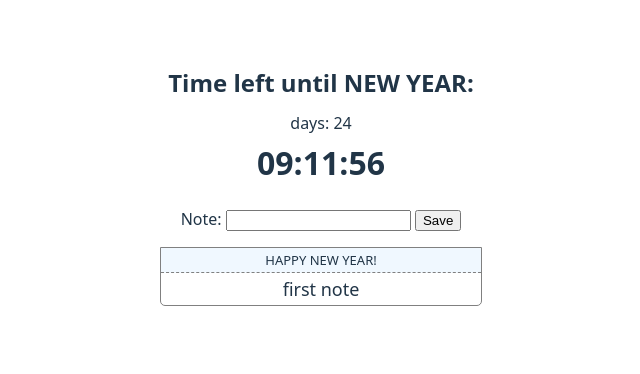
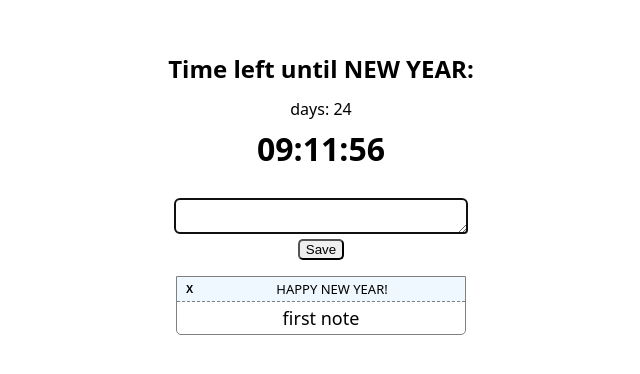
Before and after one commit to yanrepo/vite-react-ts, a React (Vite) app: page / in a window 1280 px wide. Shown: the part 220-594 px from the top of the page, without its empty margins (319-959 px from the left). Built offline with nearby package versions, Linux system fonts and the light colour scheme.

Commit message:
remove button, css

```diff
--- a/src/index.css
+++ b/src/index.css
@@ -2,27 +2,12 @@
   font-family: system-ui, -apple-system, BlinkMacSystemFont,
     'Segoe UI', Roboto, Oxygen, Ubuntu, Cantarell, 'Open Sans',
     'Helvetica Neue', sans-serif;
-  font-size: 16px;
   line-height: 24px;
-  font-weight: 400;
-
-  color-scheme: light dark;
-  color: rgba(255, 255, 255, 0.87);
-  background-color: #242424;
 
   font-synthesis: none;
   text-rendering: optimizeLegibility;
   -webkit-font-smoothing: antialiased;
   -moz-osx-font-smoothing: grayscale;
-}
-
-a {
-  font-weight: 500;
-  color: #646cff;
-  text-decoration: inherit;
-}
-a:hover {
-  color: #535bf2;
 }
 
 body {
@@ -32,40 +17,3 @@ body {
   min-width: 320px;
   min-height: 100vh;
 }
-
-ul {
-  list-style-type: none;
-  padding: 0;
-}
-
-button {
-  border-radius: 8px;
-  border: 1px solid transparent;
-  padding: 0.6em 1.2em;
-  font-size: 1em;
-  font-weight: 500;
-  font-family: inherit;
-  background-color: #1a1a1a;
-  cursor: pointer;
-  transition: border-color 0.25s;
-}
-button:hover {
-  border-color: #646cff;
-}
-button:focus,
-button:focus-visible {
-  outline: 4px auto -webkit-focus-ring-color;
-}
-
-@media (prefers-color-scheme: light) {
-  :root {
-    color: #213547;
-    background-color: #ffffff;
-  }
-  a:hover {
-    color: #747bff;
-  }
-  button {
-    background-color: #f9f9f9;
-  }
-}
--- /dev/null
+++ b/src/notes/FormNote.module.css
@@ -0,0 +1,15 @@
+.box {
+  display: flex;
+  flex-flow: column;
+  place-items: center;
+}
+
+.input {
+  border-radius: 5px 5px 0 5px;
+  margin: 5px;
+  min-width: 18rem;
+}
+
+.button {
+  border-radius: 5px;
+}
--- a/src/notes/FormNote.tsx
+++ b/src/notes/FormNote.tsx
@@ -1,3 +1,4 @@
+import css from './FormNote.module.css';
 import { useState } from 'react';
 
 type Note = {
@@ -17,7 +18,7 @@ export default function FormNote({
   const [form, setForm] = useState('');
 
   const handleChange = (
-    e: React.ChangeEvent<HTMLInputElement>
+    e: React.ChangeEvent<HTMLTextAreaElement>
   ): void => {
     setForm(e.currentTarget.value);
   };
@@ -37,12 +38,14 @@ export default function FormNote({
   };
 
   return (
-    <form onSubmit={handleSubmit}>
-      <label>
-        Note:{' '}
-        <input type="text" value={form} onChange={handleChange} />{' '}
-      </label>
-      <input type="submit" value="Save" />
+    <form className={css.box} onSubmit={handleSubmit}>
+      <textarea
+        className={css.input}
+        value={form}
+        autoFocus={true}
+        onChange={handleChange}
+      />
+      <input className={css.button} type="submit" value="Save" />
     </form>
   );
 }
--- a/src/notes/ListNote.module.css
+++ b/src/notes/ListNote.module.css
@@ -1,6 +1,12 @@
-.box {
+.ulnote {
+  display: flex;
+  flex-flow: column;
+  place-items: center;
+}
+
+.linote {
   margin-top: 1rem;
-  width: 20rem;
+  width: 18rem;
   border: 1px solid grey;
   border-radius: 0 0 5px 5px;
 }
@@ -9,6 +15,29 @@
   border-bottom: 1px dashed grey;
   font-size: small;
   background-color: aliceblue;
+  display: flex;
+  flex-flow: row;
+  align-items: center;
+}
+.header {
+  flex-grow: 1;
+}
+.remove {
+  margin: 3px;
+  width: 1rem;
+  height: auto;
+  z-index: 1;
+  place-self: center start;
+  position: relative;
+  text-align: center;
+  font-size: smaller;
+  font-weight: 800;
+  color: black;
+  border: 0;
+  background: 0;
+}
+.remove:hover {
+  color: rgb(255, 0, 0);
 }
 
 .body {
@@ -17,6 +46,6 @@
   overflow-wrap: break-word;
 }
 
-.box:hover {
+.linote:hover {
   border: 1px dashed;
 }
--- a/src/notes/ListNote.tsx
+++ b/src/notes/ListNote.tsx
@@ -21,14 +21,14 @@ export default function ListNote({
   let itemDrop: React.MutableRefObject<number> = useRef(0);
 
   const dragStart = (
-    e: React.DragEvent<HTMLLIElement>,
+    _e: React.DragEvent<HTMLDivElement>,
     index: number
   ): void => {
     itemStart.current = index;
   };
 
   const dragOver = (
-    e: React.DragEvent<HTMLLIElement>,
+    e: React.DragEvent<HTMLDivElement>,
     index: number
   ): void => {
     e.preventDefault();
@@ -36,7 +36,7 @@ export default function ListNote({
   };
 
   const dragDrop = (
-    e: React.DragEvent<HTMLLIElement>,
+    _e: React.DragEvent<HTMLDivElement>,
     setNotes: React.Dispatch<React.SetStateAction<Note[]>>
   ): void => {
     const newNotes: Note[] = notes;
@@ -49,21 +49,40 @@ export default function ListNote({
     setRender(render + 1);
   };
 
+  const removeNote = (
+    e: React.MouseEvent<HTMLButtonElement>
+  ): void => {
+    let id = e.currentTarget.id;
+    setNotes(
+      notes.filter((_oneNote, index) => index !== parseInt(id, 10))
+    );
+  };
+
   return (
-    <ul>
+    <div className={css.ulnote}>
       {notes.map((note: Note, index: number) => (
-        <li
-          className={css.box}
+        <div
+          className={css.linote}
           key={index + note.date + note.note}
           draggable
           onDragStart={(e) => dragStart(e, index)}
           onDragOver={(e) => dragOver(e, index)}
           onDrop={(e) => dragDrop(e, setNotes)}
         >
-          <div className={css.top}>{note.date}</div>
+          <div className={css.top}>
+            <button
+              id={index.toString()}
+              className={css.remove}
+              title="Remove note"
+              onClick={(e) => removeNote(e)}
+            >
+              X
+            </button>
+            <div className={css.header}>{note.date}</div>
+          </div>
           <div className={css.body}>{note.note}</div>
-        </li>
+        </div>
       ))}
-    </ul>
+    </div>
   );
 }
```
